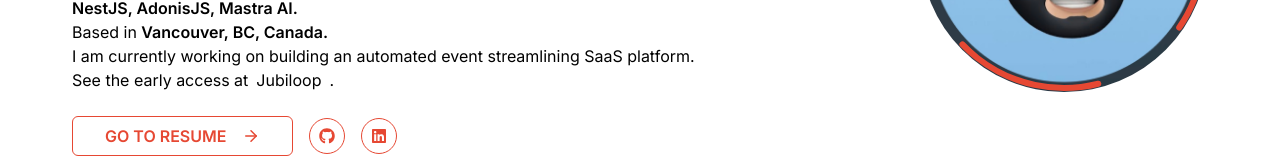
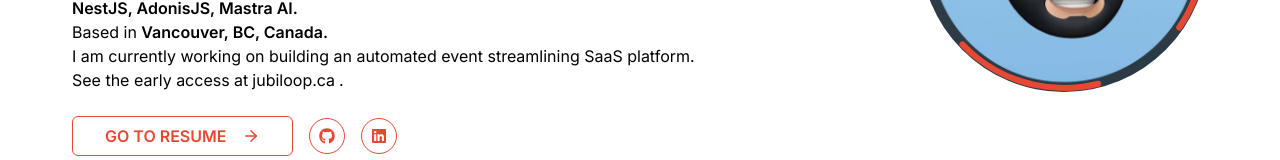
Before and after one commit to saminsss/portfolio, a Next.js app: page / in a window 1280 px wide. Shown: the part 388-548 px from the top of the page. Built offline with nearby package versions, Linux system fonts and the light colour scheme.

Commit message:
Update Hero.tsx

```diff
--- a/src/components/hero/Hero.tsx
+++ b/src/components/hero/Hero.tsx
@@ -27,12 +27,12 @@ const Hero = () => {
             href="https://jubiloop.ca"
             target="_blank"
             rel="noreferrer noopener"
-            className="px-2">
-              Jubiloop
+            className="px-1">
+              jubiloop.ca
           </Link>.
         </p>
         <div className="w-72 flex flex-col md:flex-row items-center gap-4 self-center md:self-auto">
-          <Button variant="outline" className="uppercase p-0">
+          <Button asChild variant="outline" className="uppercase p-0">
             <Link
               href="https://docs.google.com/document/d/1p7LGsK1Y7-e9Im0XJVpe4B34_o60vBm2/edit?usp=sharing&ouid=112065500866897896513&rtpof=true&sd=true"
               target="_blank"
```
